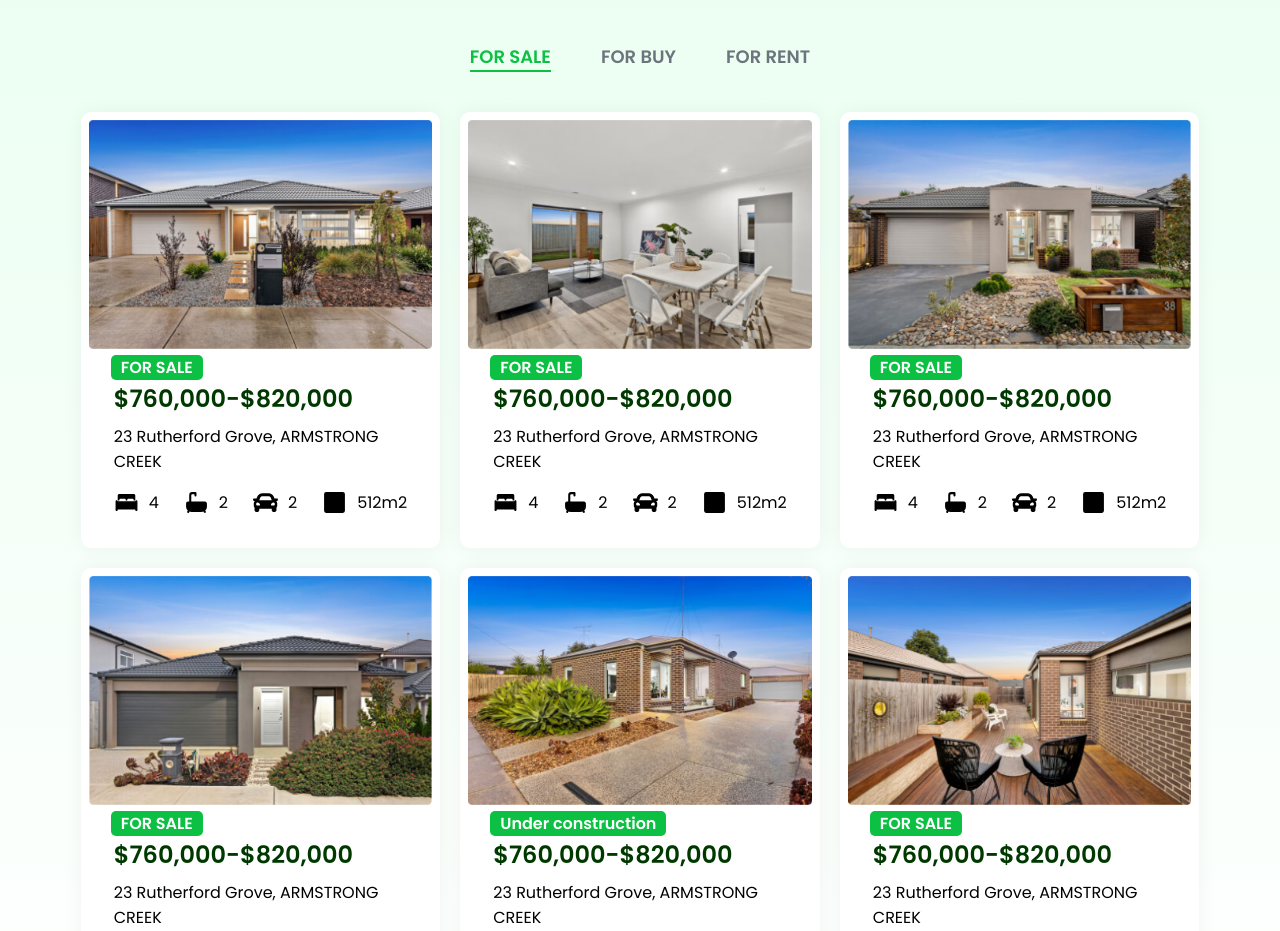
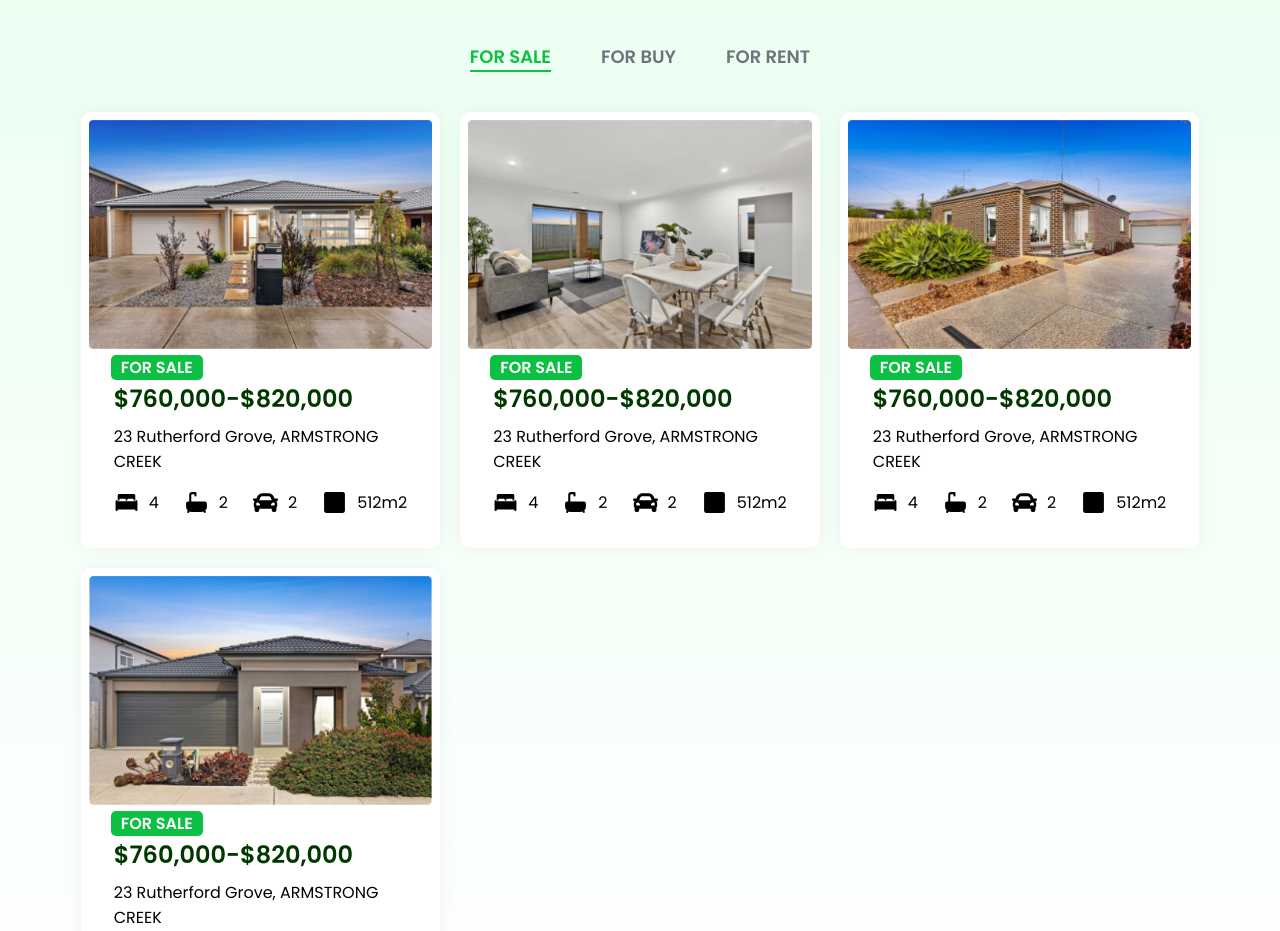
Before and after one commit to saitejapadamatinti/saiteja-test-webpage, a React (Create React App) app: page / in a window 1280 px wide. Shown: the part 2061-2992 px from the top of the page. Built offline with nearby package versions, Linux system fonts and the light colour scheme.

Commit message:
changes tabs

```diff
--- a/src/components/blogCard/index.css
+++ b/src/components/blogCard/index.css
@@ -4,6 +4,10 @@
   box-shadow: 0px 0px 20px rgba(0, 0, 0, 0.05);
   border-radius: 10px;
   position: relative;
+  transition: transform 250ms;
+}
+.blog-data-card-white-div:hover {
+  transform: translateY(-10px);
 }
 .blog-card-imag {
   width: 100%;
--- a/src/components/header/index.css
+++ b/src/components/header/index.css
@@ -26,4 +26,9 @@
   text-transform: uppercase;
   color: #ffffff;
   border: none;
+  cursor: pointer;
 }
+.header-book-now-btn:hover{
+  transition: all 0.3s linear;
+  background-color: #026c22;
+}
--- a/src/components/homePage/index.css
+++ b/src/components/homePage/index.css
@@ -25,6 +25,11 @@
   text-transform: uppercase;
   color: #ffffff;
   border: none;
+  cursor: pointer;
+}
+.activeButton:hover{
+  transition: all 0.3s linear;
+  background-color: #026c22;
 }
 .in-active-button {
   width: 229.97px;
@@ -35,7 +40,14 @@
   text-transform: uppercase;
   color: #003900;
   background-color: transparent;
+  cursor: pointer;
 }
+
+.in-active-button:hover{
+  transition: all 0.3s linear;
+  background-color: #ececec;
+}
+
 
 .borderd-button {
   width: 304.79px;
@@ -100,6 +112,12 @@
   font-size: 18px;
   font-weight: 600;
   text-transform: uppercase;
+  cursor: pointer;
+}
+
+.banner-btn-cls:hover{
+  transition: all 0.3s linear;
+  background-color: #026c22;
 }
 
 /* meet real expet div css */
@@ -186,6 +204,7 @@
 }
 .inActive {
   color: #6c757d;
+  cursor: pointer;
 }
 .browse-the-heading-div {
   display: flex;
@@ -325,3 +344,6 @@
   align-items: center;
   gap: 30px;
 }
+.footer-main-div{
+  padding-bottom: 0px;
+}
--- a/src/components/homePage/index.js
+++ b/src/components/homePage/index.js
@@ -1,4 +1,4 @@
-import React from "react";
+import React, { useEffect, useState } from "react";
 import "./index.css";
 import Header from "../header";
 import PropertyCard from "../propertyCard";
@@ -31,11 +31,77 @@ const browseTheLatest = [
     area: "512m2",
   },
   {
-    type: "sale",
+    type: "rent",
     img: "referance-images/Area Real Estate (1)/Rectangle 50-2.png",
     price: "$760,000-$820,000",
     description: "23 Rutherford Grove, ARMSTRONG CREEK",
+    purpose: "FOR RENT",
+    beds: "4",
+    washroom: "2",
+    cars: "2",
+    area: "512m2",
+  },
+  {
+    type: "buy",
+    img: "referance-images/Area Real Estate (1)/Rectangle 50-3.png",
+    price: "$760,000-$820,000",
+    description: "23 Rutherford Grove, ARMSTRONG CREEK",
+    purpose: "FOR BUY",
+    beds: "4",
+    washroom: "2",
+    cars: "2",
+    area: "512m2",
+  },
+  {
+    type: "sale",
+    img: "referance-images/Area Real Estate (1)/Rectangle 50-4.png",
+    price: "$760,000-$820,000",
+    description: "23 Rutherford Grove, ARMSTRONG CREEK",
     purpose: "FOR SALE",
+    beds: "4",
+    washroom: "2",
+    cars: "2",
+    area: "512m2",
+  },
+  {
+    type: "rent",
+    img: "referance-images/Area Real Estate (1)/Rectangle 50-5.png",
+    price: "$760,000-$820,000",
+    description: "23 Rutherford Grove, ARMSTRONG CREEK",
+    purpose: "FOR RENT",
+    beds: "4",
+    washroom: "2",
+    cars: "2",
+    area: "512m2",
+  },
+  {
+    type: "buy",
+    img: "referance-images/Area Real Estate (1)/Rectangle 50.png",
+    price: "$760,000-$820,000",
+    description: "23 Rutherford Grove, ARMSTRONG CREEK",
+    purpose: "FOR BUY",
+    beds: "4",
+    washroom: "2",
+    cars: "2",
+    area: "512m2",
+  },
+  {
+    type: "rent",
+    img: "referance-images/Area Real Estate (1)/Rectangle 50-1.png",
+    price: "$760,000-$820,000",
+    description: "23 Rutherford Grove, ARMSTRONG CREEK",
+    purpose: "FOR RENT",
+    beds: "4",
+    washroom: "2",
+    cars: "2",
+    area: "512m2",
+  },
+  {
+    type: "buy",
+    img: "referance-images/Area Real Estate (1)/Rectangle 50-2.png",
+    price: "$760,000-$820,000",
+    description: "23 Rutherford Grove, ARMSTRONG CREEK",
+    purpose: "FOR BUY",
     beds: "4",
     washroom: "2",
     cars: "2",
@@ -53,22 +119,22 @@ const browseTheLatest = [
     area: "512m2",
   },
   {
-    type: "sale",
+    type: "buy",
     img: "referance-images/Area Real Estate (1)/Rectangle 50-4.png",
     price: "$760,000-$820,000",
     description: "23 Rutherford Grove, ARMSTRONG CREEK",
-    purpose: "Under construction",
+    purpose: "FOR BUY",
     beds: "4",
     washroom: "2",
     cars: "2",
     area: "512m2",
   },
   {
-    type: "sale",
+    type: "rent",
     img: "referance-images/Area Real Estate (1)/Rectangle 50-5.png",
     price: "$760,000-$820,000",
     description: "23 Rutherford Grove, ARMSTRONG CREEK",
-    purpose: "FOR SALE",
+    purpose: "FOR RENT",
     beds: "4",
     washroom: "2",
     cars: "2",
@@ -158,6 +224,14 @@ const blogData = [
 ];
 
 const HomePage = () => {
+  const [selectedTab, setSelecetdTab] = useState("sale");
+  const [filteredTabData, setFilteredTabData] = useState([]);
+  useEffect(() => {
+    const filteredData = browseTheLatest.filter(
+      (eachItem) => eachItem.type === selectedTab
+    );
+    setFilteredTabData(filteredData);
+  }, [selectedTab]);
   return (
     <>
       <div>
@@ -249,13 +323,28 @@ const HomePage = () => {
             </h2>
           </div>
           <div className="browse-the-tabs">
-            <p className="browse-the-each-tabs active">FOR SALE</p>
-            <p className="browse-the-each-tabs inActive">FOR BUY</p>
-            <p className="browse-the-each-tabs inActive">FOR RENT</p>
+            <p
+              onClick={() => setSelecetdTab("sale")}
+              className={selectedTab === "sale" ? " active" : " inActive"}
+            >
+              FOR SALE
+            </p>
+            <p
+              onClick={() => setSelecetdTab("buy")}
+              className={selectedTab === "buy" ? " active" : " inActive"}
+            >
+              FOR BUY
+            </p>
+            <p
+              onClick={() => setSelecetdTab("rent")}
+              className={selectedTab === "rent" ? " active" : " inActive"}
+            >
+              FOR RENT
+            </p>
           </div>
           <div className="browse-the-card-div">
-            {browseTheLatest.map((eachItem) => (
-              <div className="browse-the-card-width">
+            {filteredTabData.map((eachItem) => (
+              <div key={eachItem.id} className="browse-the-card-width">
                 <PropertyCard propertyDetails={eachItem} />
               </div>
             ))}
@@ -328,7 +417,7 @@ const HomePage = () => {
           <div className="blog-data-card">
             {blogData.map((each) => (
               <div className="blog-card-width" key={each.id}>
-                <BlogCard blogData = {each} />
+                <BlogCard blogData={each} />
               </div>
             ))}
           </div>
@@ -355,7 +444,7 @@ const HomePage = () => {
         </div>
       </div>
       {/* Footer Container */}
-      <div className="body-main-container containers-padding">
+      <div className="body-main-container containers-padding footer-main-div">
         <Footer />
       </div>
     </>
--- a/src/components/propertyCard/index.css
+++ b/src/components/propertyCard/index.css
@@ -4,6 +4,10 @@
   box-shadow: 0px 0px 20px rgba(0, 0, 0, 0.05);
   border-radius: 10px;
   position: relative;
+  transition: transform 250ms;
+}
+.browse-the-card-white-div:hover{
+  transform: translateY(-10px);
 }
 .browse-the-card-imag {
   width: 100%;
--- a/src/components/propertyCard/index.js
+++ b/src/components/propertyCard/index.js
@@ -2,10 +2,11 @@ import React from "react";
 import "./index.css";
 import { IoIosBed } from "react-icons/io";
 import { TbBathFilled } from "react-icons/tb";
-import {  FaCar } from "react-icons/fa";
+import { FaCar } from "react-icons/fa";
 import { GrStatusPlaceholderSmall } from "react-icons/gr";
 
 const PropertyCard = ({ propertyDetails }) => {
+
   const { img, price, purpose, description, beds, washroom, cars, area } =
     propertyDetails;
   return (
@@ -23,7 +24,7 @@ const PropertyCard = ({ propertyDetails }) => {
             {beds}
           </p>
           <p>
-            <TbBathFilled className="property-icon "/>
+            <TbBathFilled className="property-icon " />
             {washroom}
           </p>
           <p>
--- a/src/components/reviewCard/index.css
+++ b/src/components/reviewCard/index.css
@@ -4,6 +4,10 @@
   box-shadow: 0px 0px 20px rgba(0, 0, 0, 0.05);
   border-radius: 10px;
   position: relative;
+  transition: transform 250ms;
+}
+.review-quote-card-white-div:hover{
+  transform: translateY(-10px);
 }
 .review-quote-card-imag {
   width: 100%;
```
